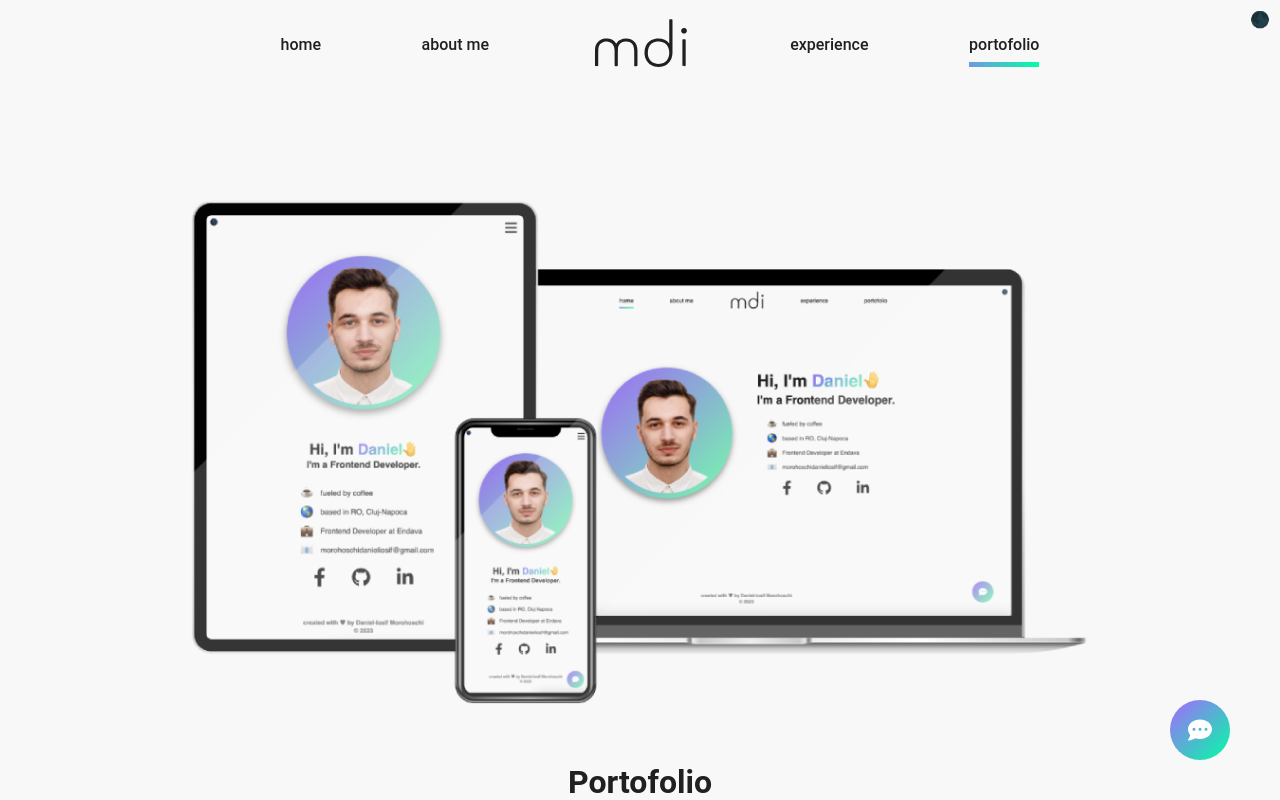
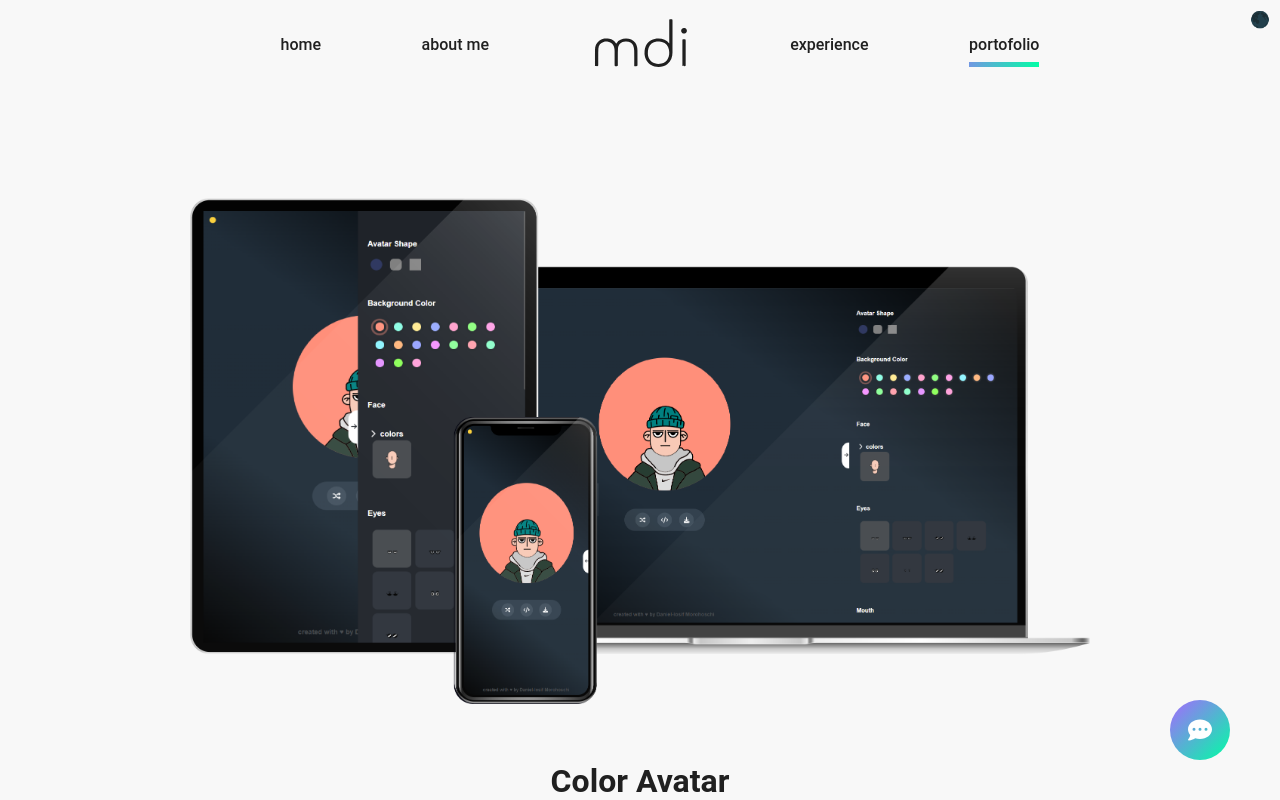
Before and after one commit to morohoschidanieli/portofolio-frontend, a React (Create React App) app: page /#/portofolio in a window 1280 px wide. Built offline with nearby package versions, Linux system fonts and the light colour scheme.

Commit message:
feat: added color avatar project

```diff
--- a/src/Components/route/Portofolio.js
+++ b/src/Components/route/Portofolio.js
@@ -8,6 +8,7 @@ import RandomNumberGenerator from "../../assets/images/projects/randomnumbergene
 import TicTacToeMockup from "../../assets/images/projects/tictactoe-mockup.png";
 import ToDoMockup from "../../assets/images/projects/todo-mockup.png";
 import LamaSocialMockup from "../../assets/images/projects/Lamasocial-mockup.png";
+import ColorAvatarMockup from "../../assets/images/projects/color-avatar-mockup.png";
 import HomeAutomationSystemMockup from "../../assets/images/projects/smart-home-automation-system-mockup.png";
 import PortofolioMockup from "../../assets/images/projects/portofolio-mockup.png";
 import { FontAwesomeIcon } from "@fortawesome/react-fontawesome";
@@ -60,6 +61,12 @@ const LiveDemoLink = styled.a(
 
 const Portofolio = () => {
   const projects = [
+    {
+      title: "Color Avatar",
+      image: ColorAvatarMockup,
+      url: "https://morohoschidanieli.github.io/create-avatar/",
+      typeOfUrl: "Live Demo",
+    },
     {
       title: "Portofolio",
       image: PortofolioMockup,
```
Also changed, not shown: src/App.js (+8 -8 lines), src/assets/images/projects/color-avatar-mockup.png (added).
